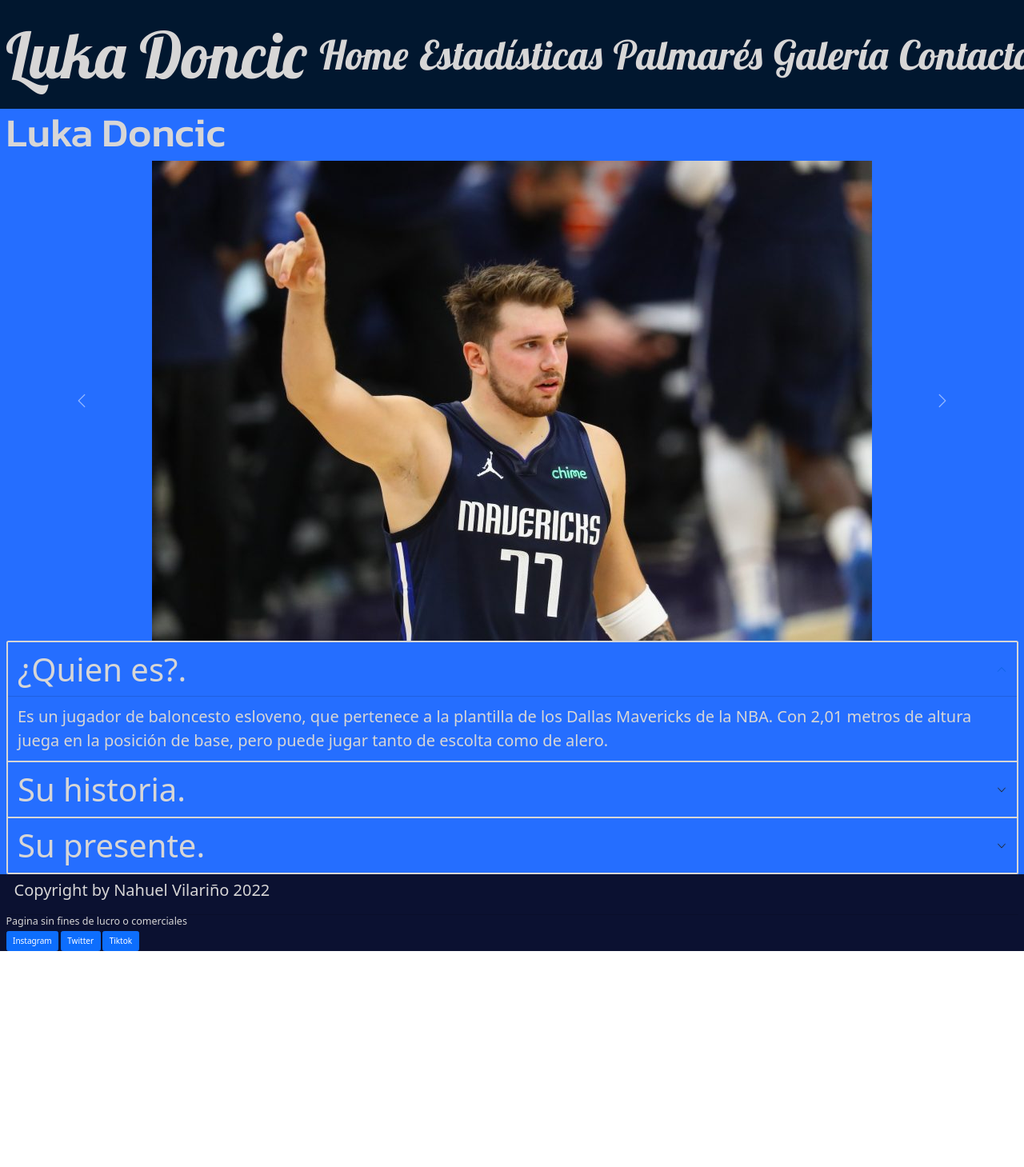
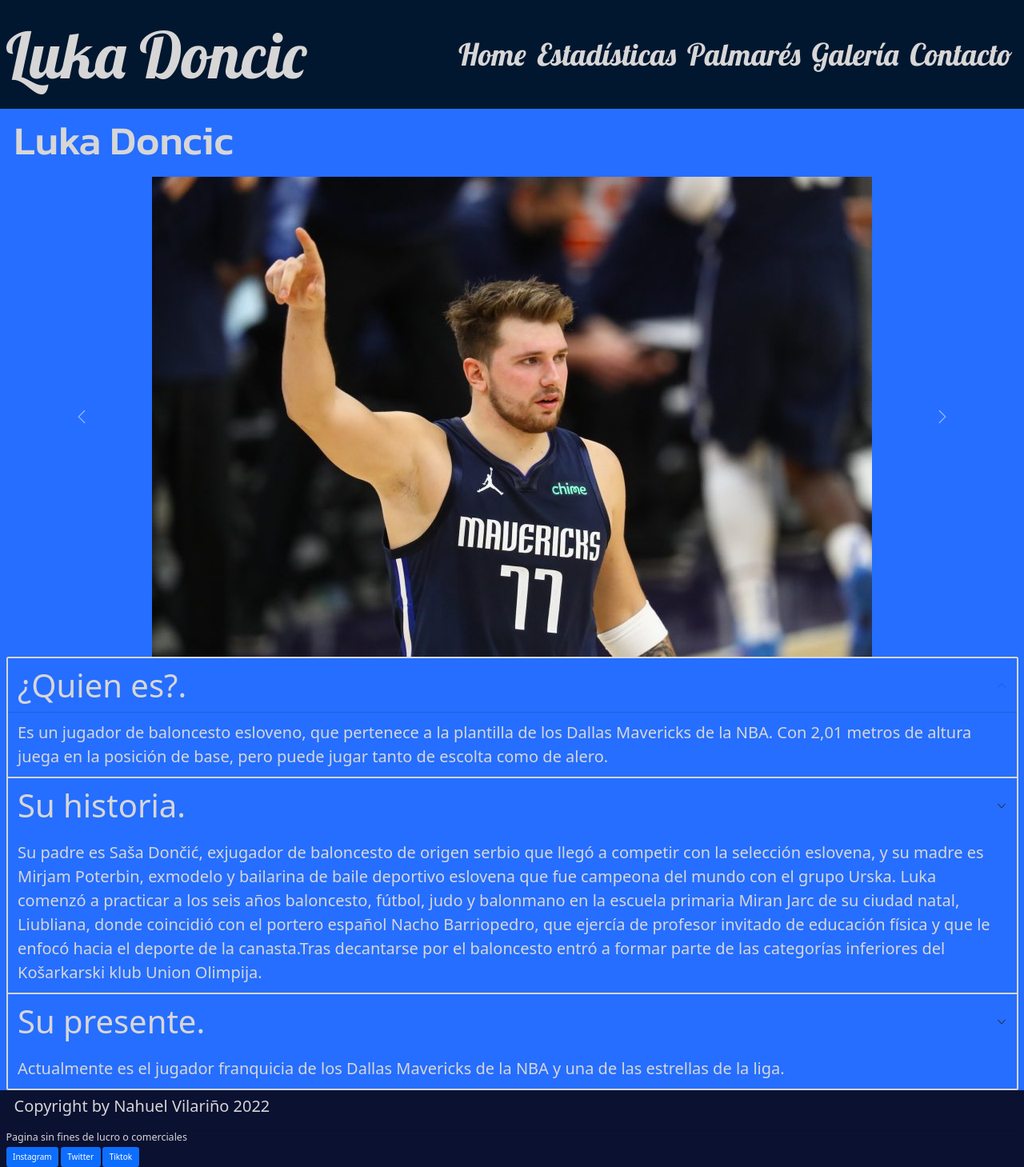
Before and after one commit to NahuelVilarino/Luka_Doncic-Nahuel_Vilarino, a website: page index.html in a window 1280 px wide. Shown: the whole page at 80% size. Before the commit the page ends 1189 px from the top, so only its background shows below. Drawn offline with nearby package versions, Linux system fonts and the light colour scheme.

Commit message:
primer cambio al proyecto final

```diff
--- a/index.html
+++ b/index.html
@@ -88,7 +88,7 @@
                 Su historia.
               </button>
             </h2>
-            <div id="collapseTwo" class="accordion-collapse collapse" aria-labelledby="headingTwo" data-bs-parent="#accordionExample">
+            <div id="collapseTwo" class="accordion-collapse collapse show" aria-labelledby="headingTwo" data-bs-parent="#accordionExample">
               <div class="accordion-body">
                 Su padre es Saša Dončić, exjugador de baloncesto de origen serbio que llegó a competir con la selección eslovena, y su madre es Mirjam Poterbin, exmodelo y bailarina de baile deportivo eslovena que fue campeona del mundo con el grupo Urska.
                 Luka comenzó a practicar a los seis años baloncesto, fútbol, judo y balonmano en la escuela primaria Miran Jarc de su ciudad natal, Liubliana, donde coincidió con el portero español Nacho Barriopedro, que ejercía de profesor invitado de educación física y que le enfocó hacia el deporte de la canasta.Tras decantarse por el baloncesto entró a formar parte de las categorías inferiores del Košarkarski klub Union Olimpija.
@@ -101,7 +101,7 @@
                 Su presente.
               </button>
             </h2>
-            <div id="collapseThree" class="accordion-collapse collapse" aria-labelledby="headingThree" data-bs-parent="#accordionExample">
+            <div id="collapseThree" class="accordion-collapse collapse show" aria-labelledby="headingThree" data-bs-parent="#accordionExample">
               <div class="accordion-body">
                  Actualmente es el jugador franquicia de los Dallas Mavericks de la NBA y una de las estrellas de la liga.
               </div>
--- a/sass/misc/_variables.scss
+++ b/sass/misc/_variables.scss
@@ -13,6 +13,7 @@
     family2: "Lobster",
     text-large: 8em,
     text-medium-large: 5em,
+    text-medium-medium :3.8em,
     text-medium: 3.5em,
     text-small: 2em,
 );
--- a/sass/partials/_header.scss
+++ b/sass/partials/_header.scss
@@ -19,7 +19,7 @@
     .navbar-nav {
       .nav-link.active, .show > .nav-link {
         color: map-get($mapcolores , colortexto);
-        font-size: map-get($mapfuentes ,text-medium-large);
+        font-size: map-get($mapfuentes ,text-medium-medium);
       }
 
       .nav-link {
--- a/sass/views/_estadisticas.scss
+++ b/sass/views/_estadisticas.scss
@@ -9,7 +9,7 @@
   }
 
   .table {
-    transition: font-size 3s;
+    transition: font-size 1.5s;
 
     &:hover {
       font-size: map-get($mapfuentes ,text-small);
--- a/sass/views/_index.scss
+++ b/sass/views/_index.scss
@@ -14,6 +14,7 @@
     font-size: map-get($mapfuentes ,text-medium-large);
     font-family: map-get($mapfuentes , family1 );
     color: map-get($mapcolores , colortexto);
+    padding: 10px;
   }
   #carouselExampleControlsNoTouching {
     @include displayflex ();
```
Also changed, not shown: css/main.css.
